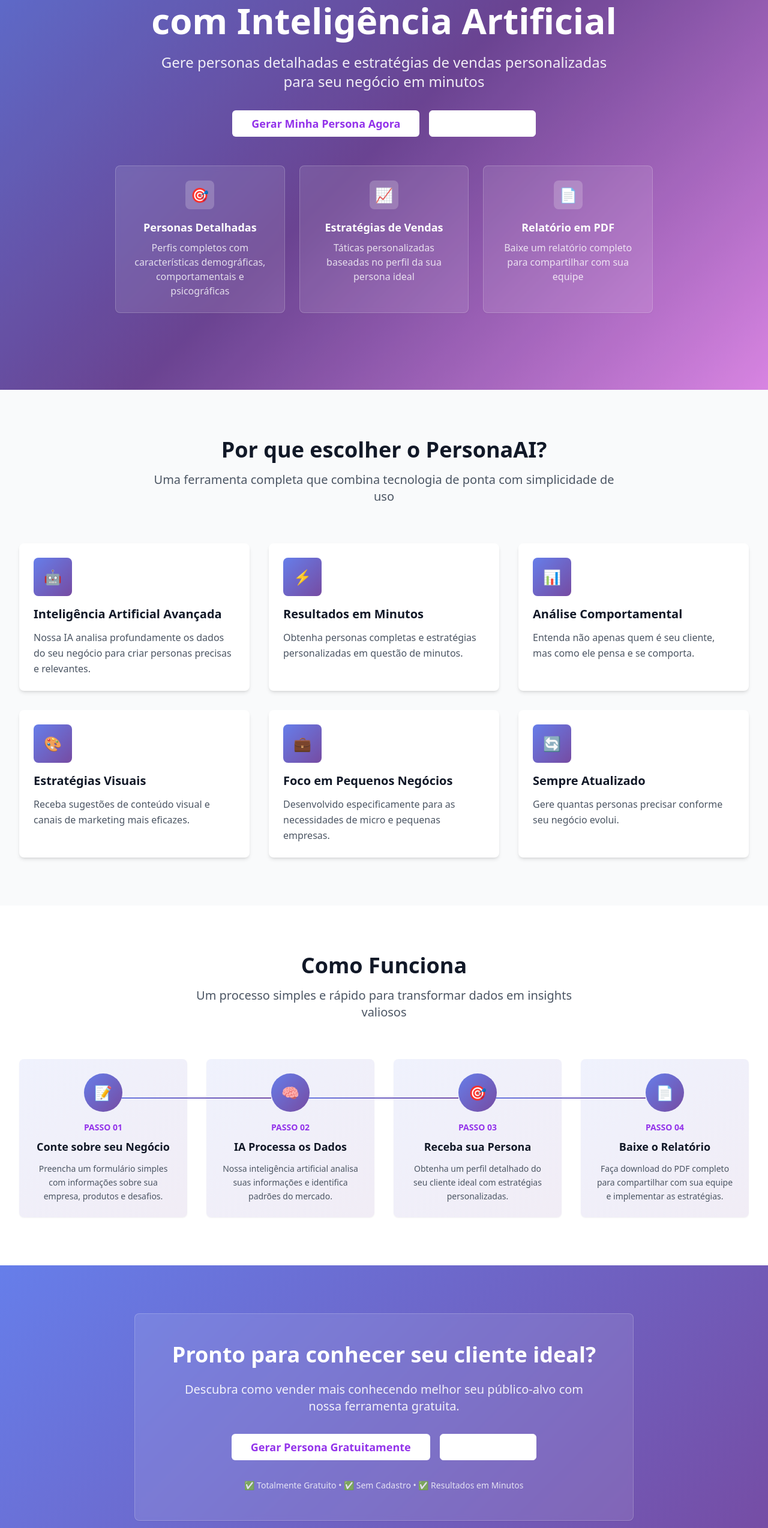
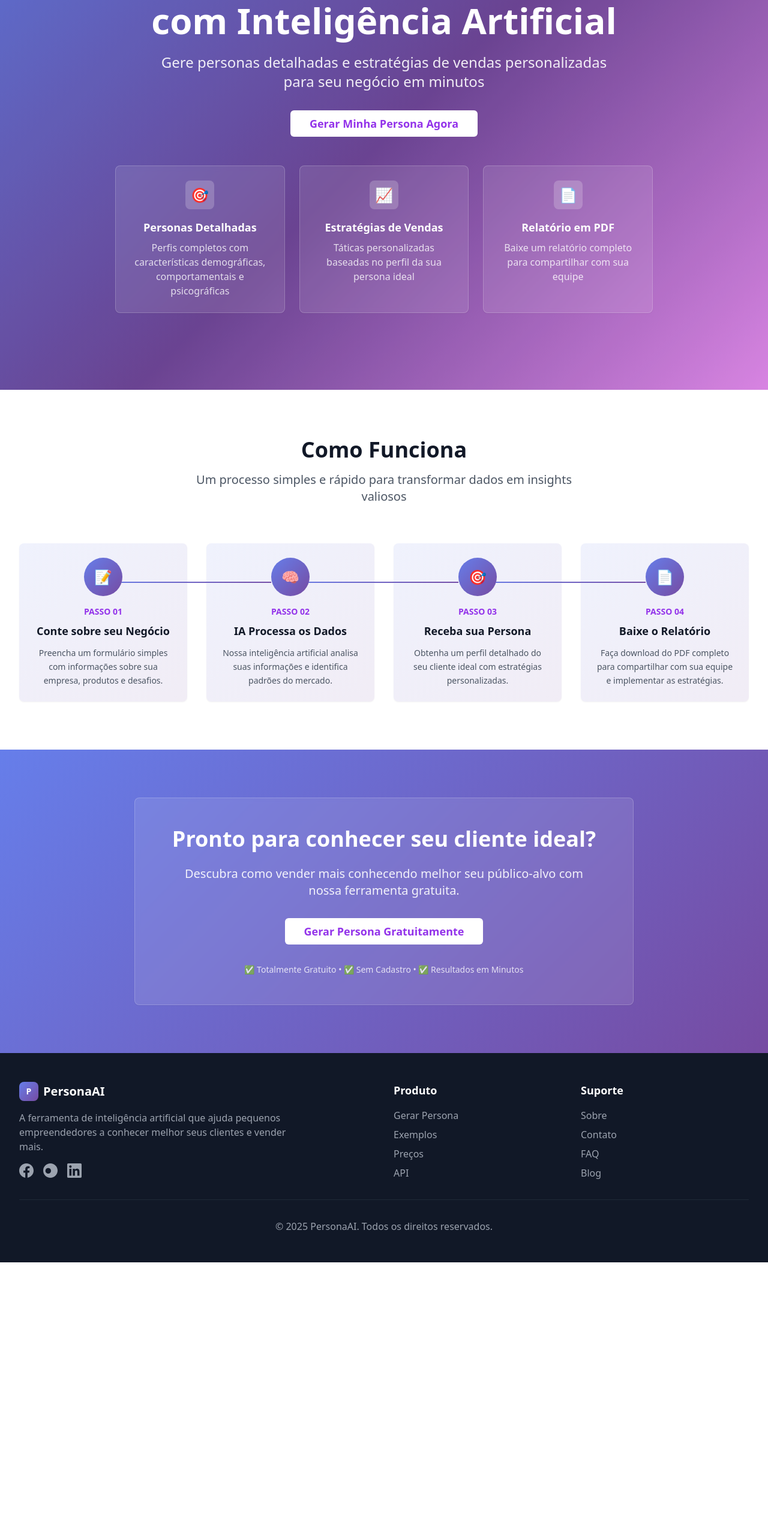
Before and after one commit to darleisonrodrigues/persona-spark-strategizer, a React (Vite) app: page / in a window 1280 px wide. Shown: the part 249-2797 px from the top of the page at 60% size. After the commit the page ends 2354 px from the top, so only its background shows below. Built offline with nearby package versions, Linux system fonts and the light colour scheme.

Commit message:
Remove example button and section
Remove the "Ver Exemplo" and "Saiba Mais" buttons, and the "Por que escolher o PersonaAI?" section. Also, change the site name to "MINHA PERSONA".

```diff
--- a/index.html
+++ b/index.html
@@ -4,18 +4,18 @@
   <head>
     <meta charset="UTF-8" />
     <meta name="viewport" content="width=device-width, initial-scale=1.0" />
-    <title>Descubra seu Cliente Ideal - Gerador de Persona</title>
+    <title>MINHA PERSONA - Gerador de Persona</title>
     <meta name="description" content="Descubra seu cliente ideal com inteligência artificial. Gere personas detalhadas e estratégias de vendas personalizadas para seu pequeno negócio em minutos." />
-    <meta name="author" content="PersonaAI" />
+    <meta name="author" content="MINHA PERSONA" />
     <meta name="keywords" content="persona, marketing, pequenos negócios, inteligência artificial, vendas, público-alvo" />
 
-    <meta property="og:title" content="Descubra seu Cliente Ideal - Gerador de Persona" />
+    <meta property="og:title" content="MINHA PERSONA - Gerador de Persona" />
     <meta property="og:description" content="Gere personas detalhadas e estratégias de vendas personalizadas para seu negócio com inteligência artificial" />
     <meta property="og:type" content="website" />
     <meta property="og:image" content="https://lovable.dev/opengraph-image-p98pqg.png" />
 
     <meta name="twitter:card" content="summary_large_image" />
-    <meta name="twitter:site" content="@personaai" />
+    <meta name="twitter:site" content="@minhapersona" />
     <meta name="twitter:image" content="https://lovable.dev/opengraph-image-p98pqg.png" />
   </head>
 
--- a/src/components/CTA.tsx
+++ b/src/components/CTA.tsx
@@ -15,22 +15,13 @@ const CTA = () => {
             Descubra como vender mais conhecendo melhor seu público-alvo com nossa ferramenta gratuita.
           </p>
 
-          <div className="flex flex-col sm:flex-row gap-4 justify-center">
+          <div className="flex justify-center">
             <Button
               size="lg"
               className="bg-white text-purple-600 hover:bg-gray-100 font-semibold px-8 py-4 text-lg"
               onClick={() => window.location.href = '/generator'}
             >
               Gerar Persona Gratuitamente
-            </Button>
-
-            <Button
-              size="lg"
-              variant="outline"
-              className="border-white text-white hover:bg-white hover:text-purple-600 font-semibold px-8 py-4 text-lg"
-              onClick={() => window.location.href = '/about'}
-            >
-              Saiba Mais
             </Button>
           </div>
 
--- a/src/components/Hero.tsx
+++ b/src/components/Hero.tsx
@@ -21,21 +21,13 @@ const Hero = () => {
             Gere personas detalhadas e estratégias de vendas personalizadas para seu negócio em minutos
           </p>
 
-          <div className="flex flex-col sm:flex-row gap-4 justify-center mb-12 animate-fade-in" style={{ animationDelay: '0.4s' }}>
+          <div className="flex justify-center mb-12 animate-fade-in" style={{ animationDelay: '0.4s' }}>
             <Button
               size="lg"
               className="bg-white text-purple-600 hover:bg-gray-100 font-semibold px-8 py-4 text-lg"
               onClick={() => window.location.href = '/generator'}
             >
               Gerar Minha Persona Agora
-            </Button>
-
-            <Button
-              size="lg"
-              variant="outline"
-              className="border-white text-white hover:bg-white hover:text-purple-600 font-semibold px-8 py-4 text-lg"
-            >
-              Ver Exemplo
             </Button>
           </div>
 
--- a/src/pages/Index.tsx
+++ b/src/pages/Index.tsx
@@ -1,7 +1,6 @@
 
 import Navigation from '@/components/Navigation';
 import Hero from '@/components/Hero';
-import Features from '@/components/Features';
 import HowItWorks from '@/components/HowItWorks';
 import CTA from '@/components/CTA';
 import Footer from '@/components/Footer';
@@ -11,7 +10,6 @@ const Index = () => {
     <div className="min-h-screen">
       <Navigation />
       <Hero />
-      <Features />
       <HowItWorks />
       <CTA />
       <Footer />
```
